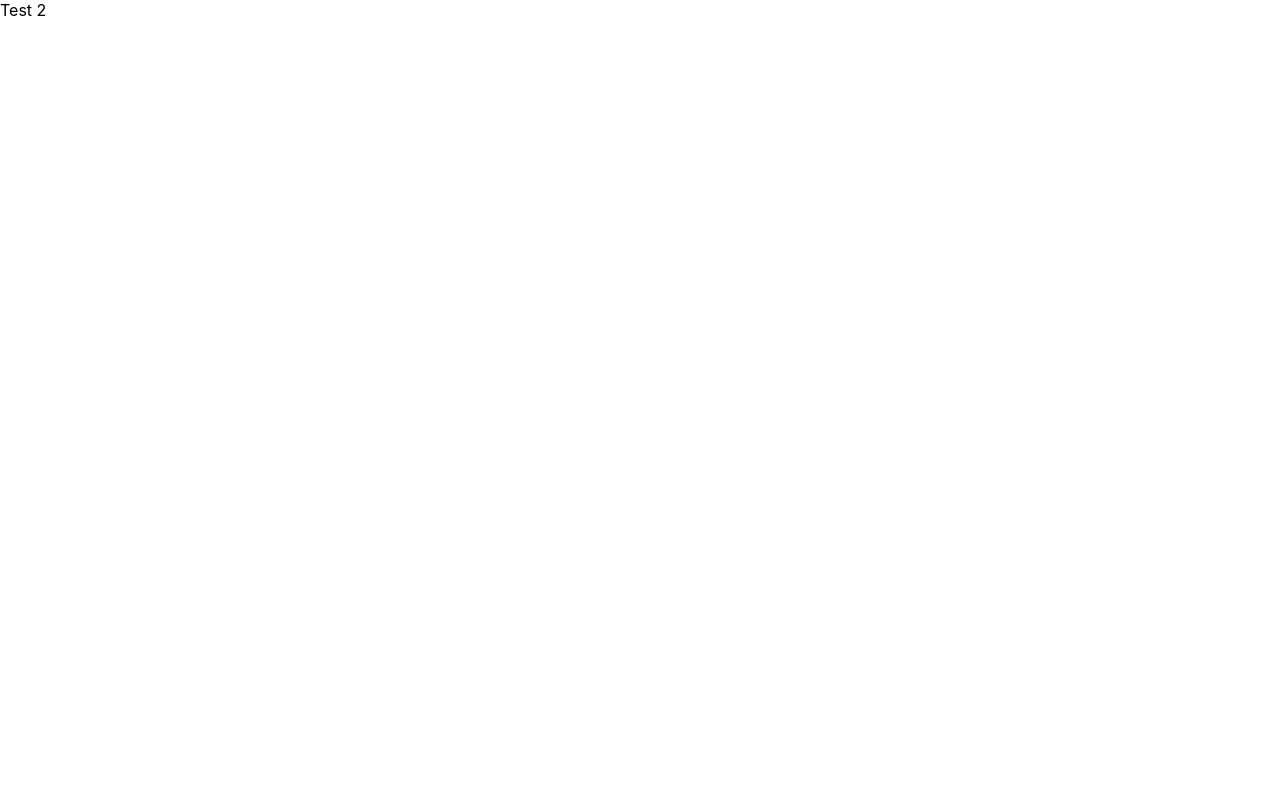
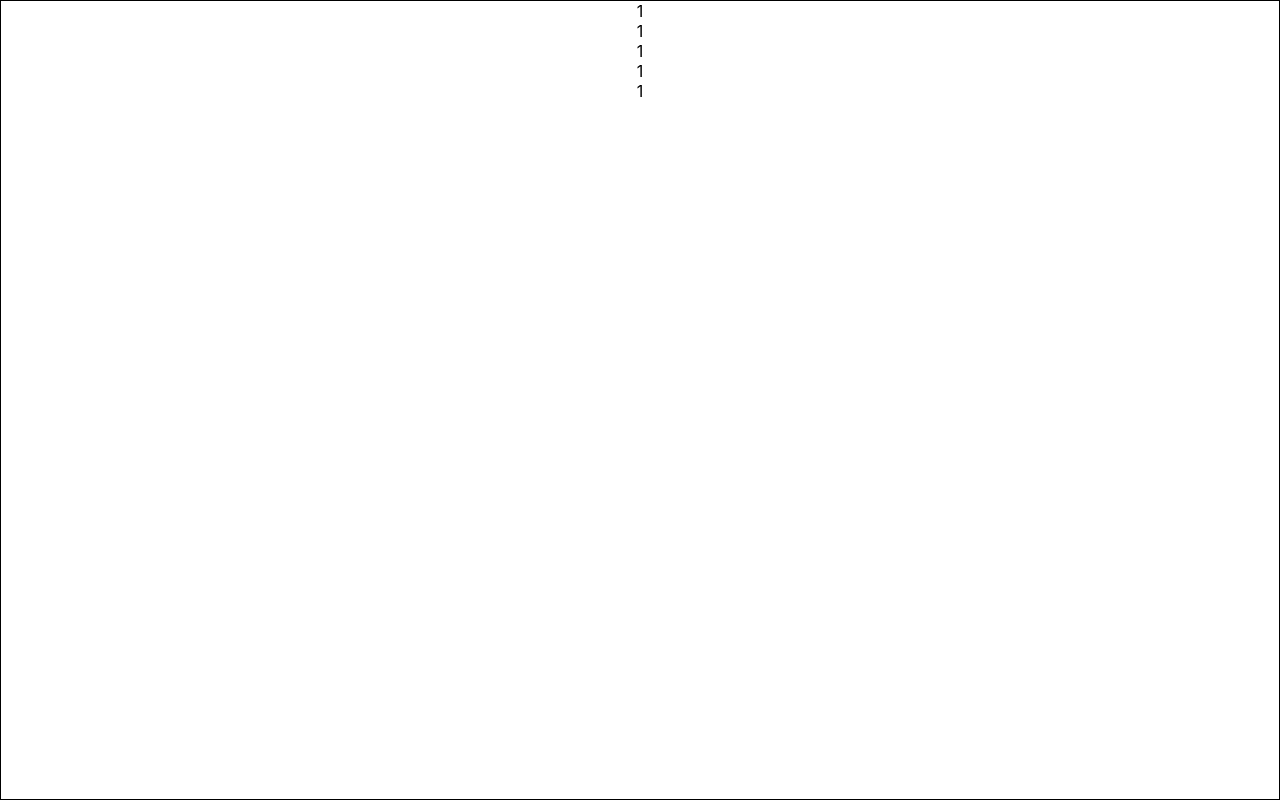
Before and after one commit to EdRafCas/tap_and_match_app, a React (Create React App) app: page / in a window 1280 px wide. Built offline with nearby package versions, Linux system fonts and the light colour scheme.

Commit message:
adding styled components and SASS compatibility

```diff
--- a/package.json
+++ b/package.json
@@ -9,6 +9,8 @@
     "react": "^18.2.0",
     "react-dom": "^18.2.0",
     "react-scripts": "5.0.1",
+    "sass": "^1.59.3",
+    "styled-components": "^5.3.9",
     "web-vitals": "^2.1.4"
   },
   "scripts": {
--- /dev/null
+++ b/src/App.css
@@ -0,0 +1,22 @@
+*,
+*::before,
+*::after {
+  box-sizing: border-box;
+  margin: 0;
+  padding: 0;
+}
+
+.container{
+      position:relative;
+      display:flex;
+      flex-direction:column;
+      justify-content: flex-start;
+      align-items: center;
+      width:100%;
+      min-width:375px;
+      min-height:100vh;
+      background-repeat: no-repeat;
+      background-position: top center;
+      background-size: contain;
+      border:1px black solid;
+}
--- a/src/App.js
+++ b/src/App.js
@@ -1,10 +1,16 @@
 import React from 'react';
+import './App.css';
 
 
 const App = () => {
   return (
-    <div>
-      Test 2
+    <div className='container' >
+      <div>1</div>
+      <div>1</div>
+      <div>1</div>
+      <div>1</div>
+      <div>1</div>
+
     </div>
    );
 }
```
Also changed, not shown: 1 other file (tests, documents, lock files or other folders).
